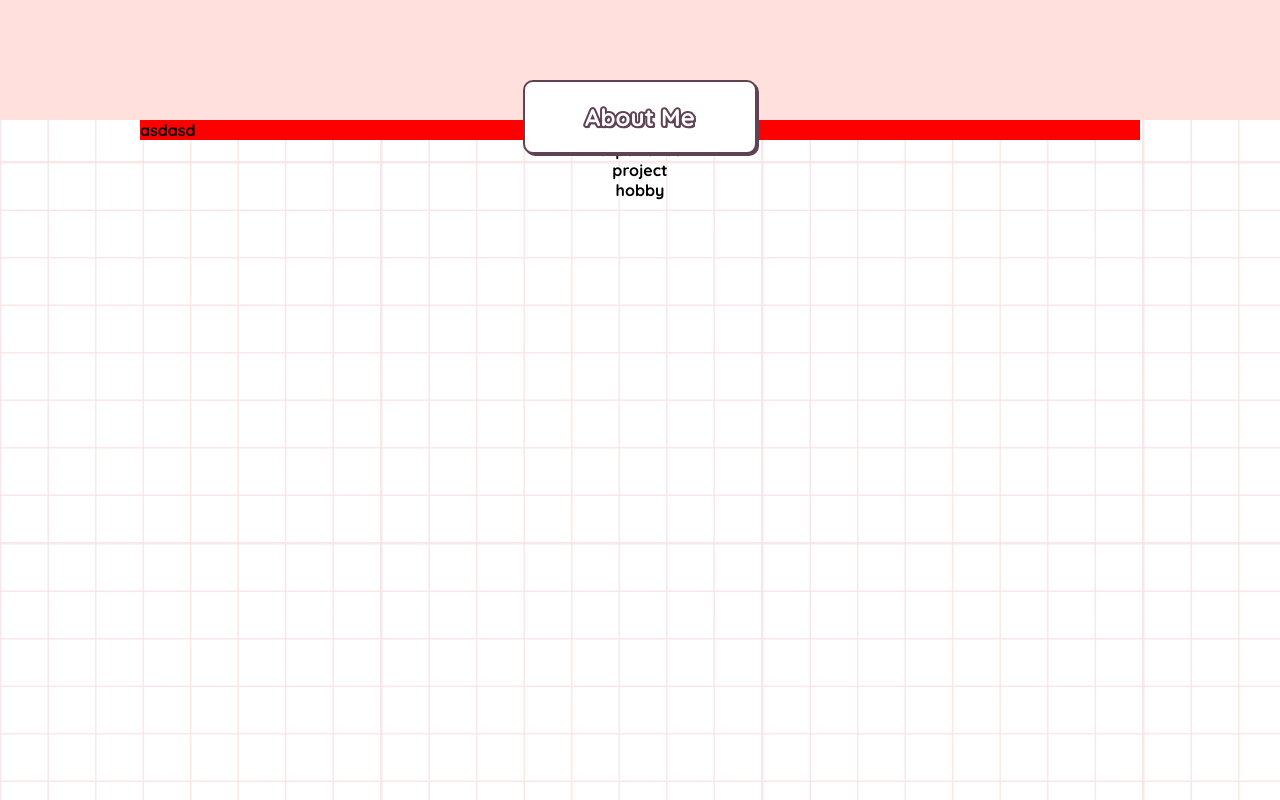
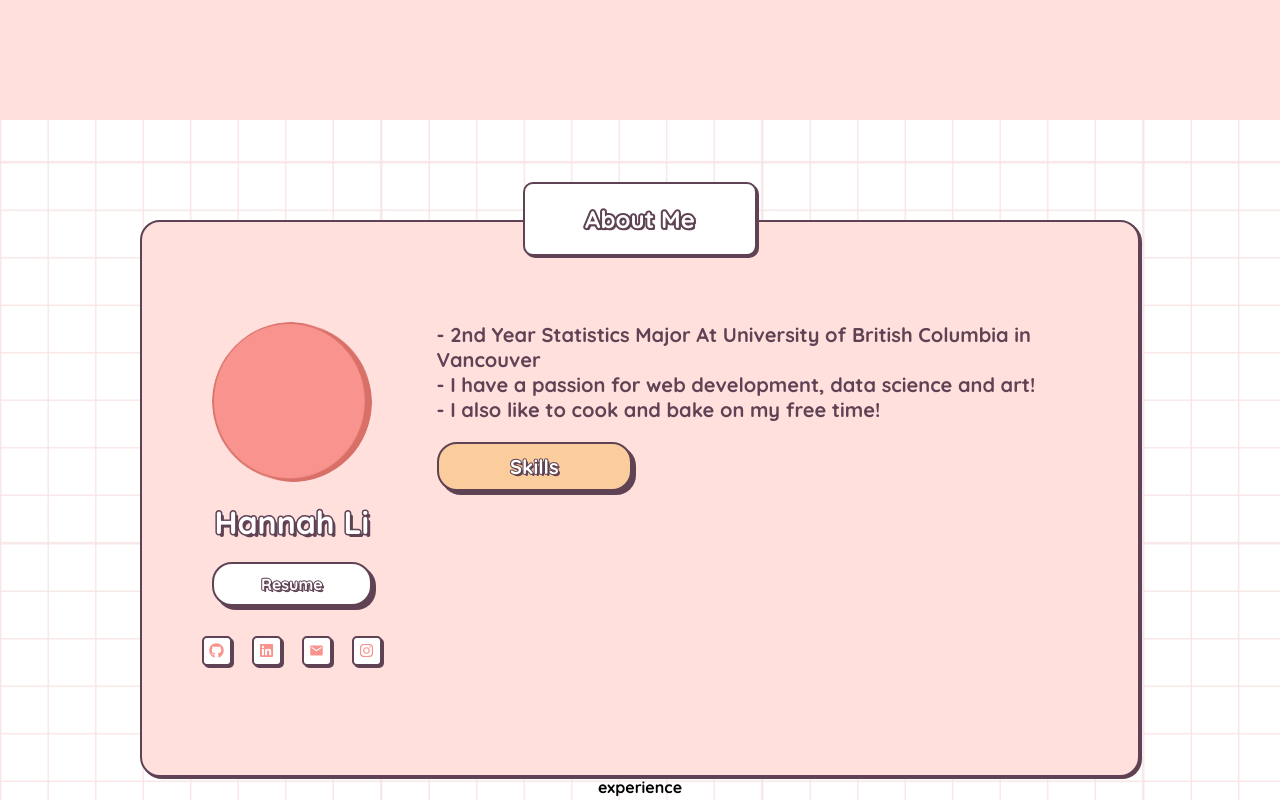
Before and after one commit to Hannahli6/hannahli6.github.io, a React (Create React App) app in the folder personal-website/: page / in a window 1280 px wide. Shown: the part 600-1400 px from the top of the page. Built offline with nearby package versions, Linux system fonts and the light colour scheme.

Commit message:
about me

```diff
--- a/personal-website/src/components/about/About.jsx
+++ b/personal-website/src/components/about/About.jsx
@@ -1,12 +1,33 @@
-import React from 'react';
-import './about.css';
-import SectionTitle from '../sectionTitle/SectionTitle';
+import React from "react";
+import "./about.css";
+import SectionTitle from "../sectionTitle/SectionTitle";
+import IconSet from "../iconSet/IconSet";
 
 const About = () => {
   return (
     <div className="about">
       <SectionTitle section="About Me" />
-      asdasd
+      <div className="about-content">
+        <div className="profile-card">
+          <img src="/img/profileCircle.png"></img>
+          <h2>Hannah Li</h2>
+          <button className="resume-btn">Resume</button>
+          <IconSet size="small" />
+        </div>
+        <div className="description">
+          <span>
+            - 2nd Year Statistics Major At University of British Columbia in
+            Vancouver <br />
+            - I have a passion for web development, data science and
+            art! <br />
+            - I also like to cook and bake on my free time!<br />
+          </span>
+          <div className="skills-title">
+            <h4>Skills</h4>
+          </div>
+          <div className="skills"></div>
+        </div>
+      </div>
     </div>
   );
 };
--- a/personal-website/src/components/about/about.css
+++ b/personal-website/src/components/about/about.css
@@ -1,6 +1,49 @@
 .about{
-    background-color: red;
-    display: flex;
+    background-color: var(--lightPink);
     position: relative;
     width: 100%;
+    border-radius: 20px;
+    border: 2px var(--brown) solid;
+    box-shadow: 2px 2px 0px var(--brown);
 }
+
+.about-content{
+    padding: 10% 5%;
+    display: flex;
+    justify-content: space-between;
+    gap: 5%;
+}
+.profile-card{
+    display: flex;
+    flex-direction: column;
+    align-items: center;
+    justify-content: center;
+    gap: 20px;
+}
+.profile-card img{
+    width: 80%;
+    height: 80%;
+}
+.resume-btn{
+    border: 2px var(--brown) solid;
+    box-shadow: 4px 4px 0px var(--brown);
+    border-radius: 20px;
+    background-color: var(--white);
+    padding: 10px 40px;
+    width: 80%;
+}
+.description{
+    display: flex;
+    flex-direction: column;
+    gap: 20px;
+}
+
+.skills-title{
+    border: 2px var(--brown) solid;
+    box-shadow: 4px 4px 0px var(--brown);
+    border-radius: 20px;
+    background-color: var(--deepYellow);
+    padding: 10px 40px;
+    width: 30%;
+    text-align: center;
+}
--- a/personal-website/src/components/iconSet/IconSet.jsx
+++ b/personal-website/src/components/iconSet/IconSet.jsx
@@ -3,9 +3,9 @@ import './iconSet.css';
 import { FaGithub, FaLinkedin, FaInstagram } from "react-icons/fa";
 import { MdEmail } from "react-icons/md";
 
-const IconSet = () => {
+const IconSet = ({size}) => {
   return (
-    <div className="iconSet">
+    <div className={`iconSet ${size}`}>
       <button><FaGithub/></button>
       <button><FaLinkedin/></button>
       <button><MdEmail/></button>
--- a/personal-website/src/components/iconSet/iconSet.css
+++ b/personal-website/src/components/iconSet/iconSet.css
@@ -20,6 +20,16 @@
     background-color: var(--white);
 }
 
+.iconSet.small{
+    gap: 20px;
+}
+
+.iconSet.small button{
+    font-size: 15px;
+    width: 30px;
+    height: 30px;
+}
+
 .iconSet button:hover{
     background-color: var(--deepPink);
     color: var(--white);
--- a/personal-website/src/index.css
+++ b/personal-website/src/index.css
@@ -111,5 +111,5 @@ body {
   flex-direction: column;
   max-width: 1000px;
   width: 90%;
-  margin: 0 auto;
+  margin: 100px auto;
 }
```
